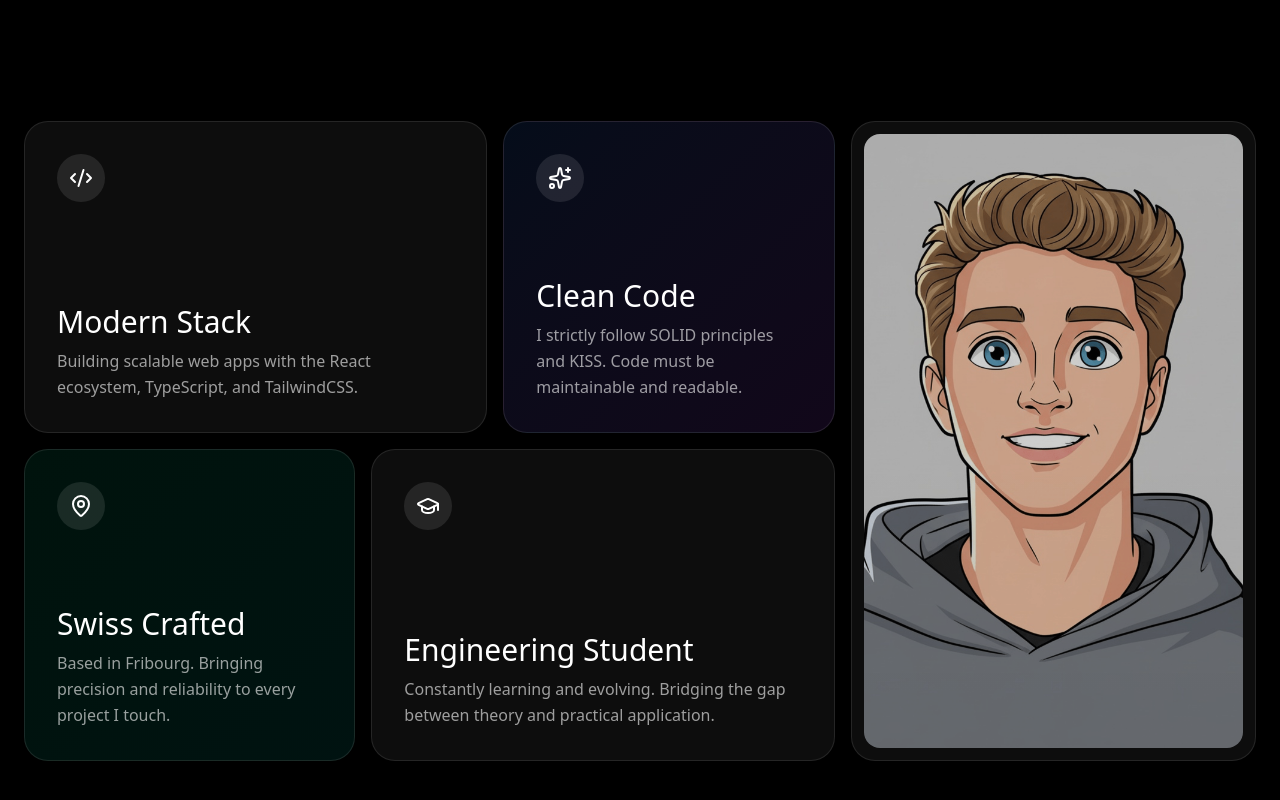
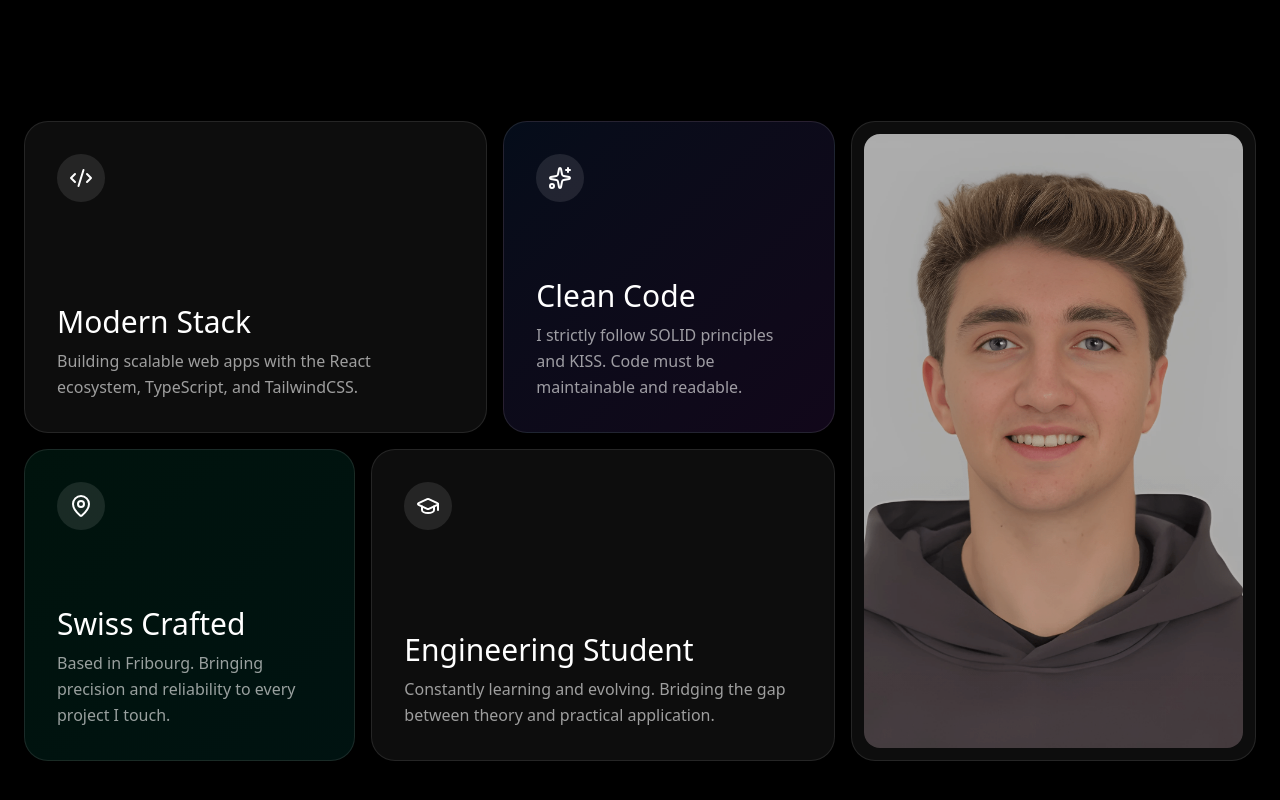
Before and after one commit to henchoznoe/Portfolio, a Next.js app: page / in a window 1280 px wide. Shown: the part 807-1607 px from the top of the page. Built offline with nearby package versions, Linux system fonts and the light colour scheme.

Commit message:
feat: Replace about section image with 'me-ia.png' and add 'me-ia-cartoon.png'.

```diff
--- a/components/sections/about-section.tsx
+++ b/components/sections/about-section.tsx
@@ -164,7 +164,7 @@ export const AboutSection = () => {
                         <div className="absolute inset-0 -z-10 bg-gradient-to-t from-black/80 via-black/20 to-transparent" />
 
                         <Image
-                            src="/assets/img/me.png"
+                            src="/assets/img/me-ia.png"
                             alt="Noé Henchoz"
                             fill
                             className="object-cover opacity-80 transition-transform duration-500 group-hover:scale-105"
```
Also changed, not shown: public/assets/img/me-ia-cartoon.png (renamed from public/assets/img/me.png), public/assets/img/me-ia.png (added).
